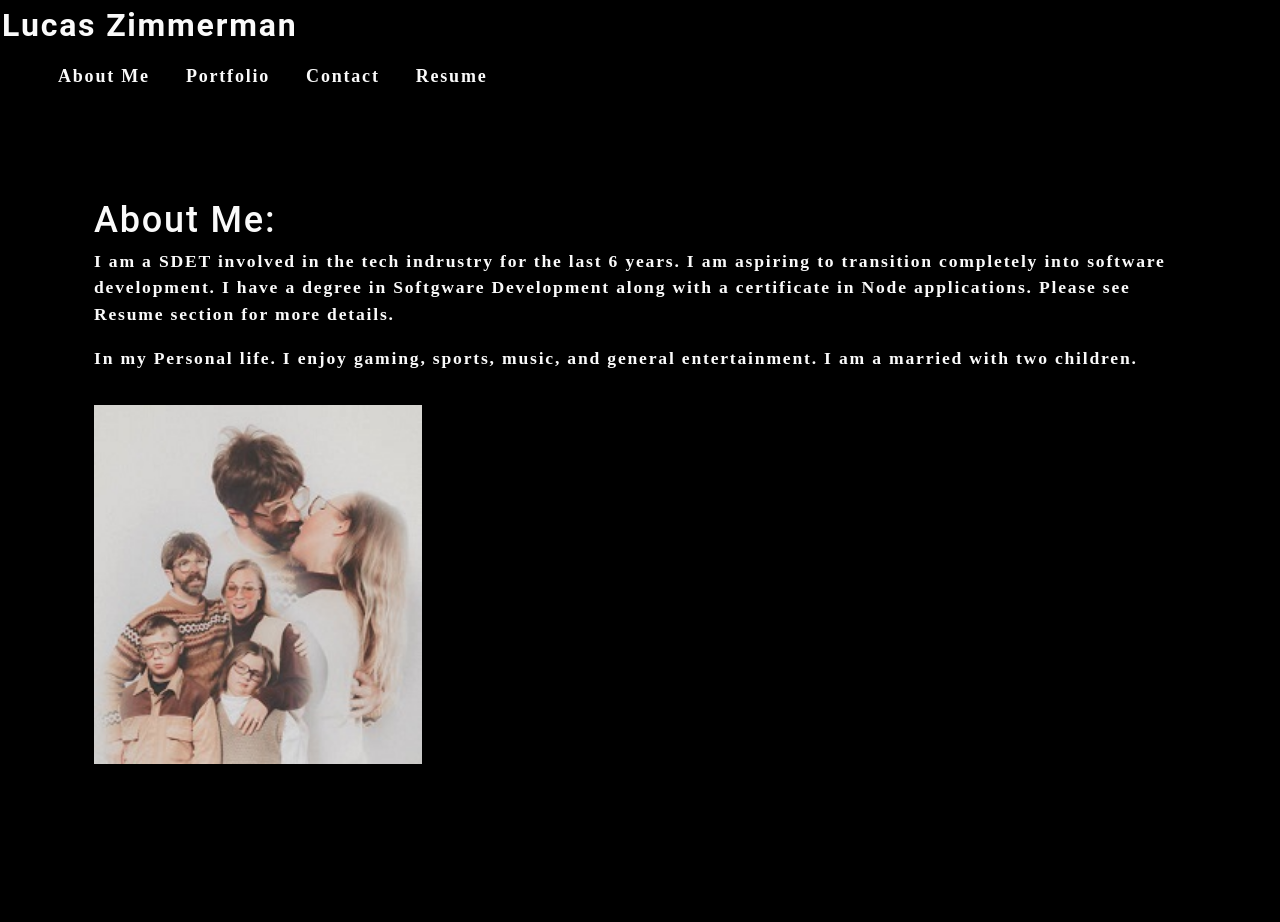
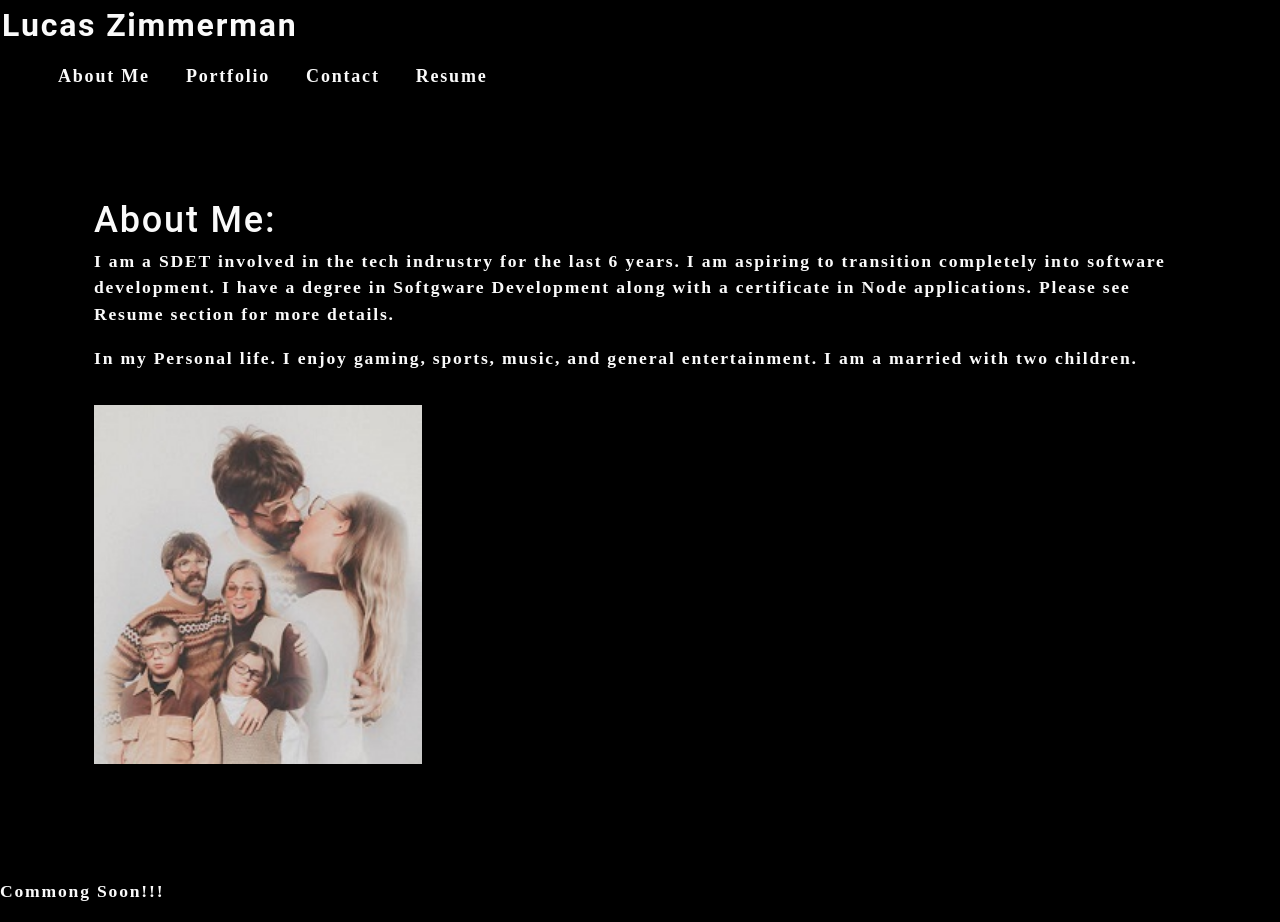
Before and after one commit to dolomiteson/total-rad-reactive-portfolio, a React (Create React App) app: page / in a window 1280 px wide. Before the commit the page ends 878 px from the top, so only its background shows below. Built offline with nearby package versions, Linux system fonts and the light colour scheme.

Commit message:
Create and add footer to App.js

```diff
--- a/src/App.js
+++ b/src/App.js
@@ -1,7 +1,7 @@
 import React from 'react';
 import Nav from './components/Nav';
 import About from './components/About';
-import Portfolio from './components/Portfolio';
+import Footer from './components/Footer';
 
 function App() {
 
@@ -11,6 +11,7 @@ function App() {
       <main>
         <About></About>
       </main>
+      <Footer></Footer>
     </div>
   );
 }
--- /dev/null
+++ b/src/components/Footer/index.js
@@ -0,0 +1,11 @@
+import React from 'react';
+
+function Footer() {
+  return (
+    <footer>
+      <p>Commong Soon!!!</p>
+    </footer>
+  );
+}
+
+export default Footer;
```
Also changed, not shown: public/logo192.png (deleted), public/logo512.png (deleted).
